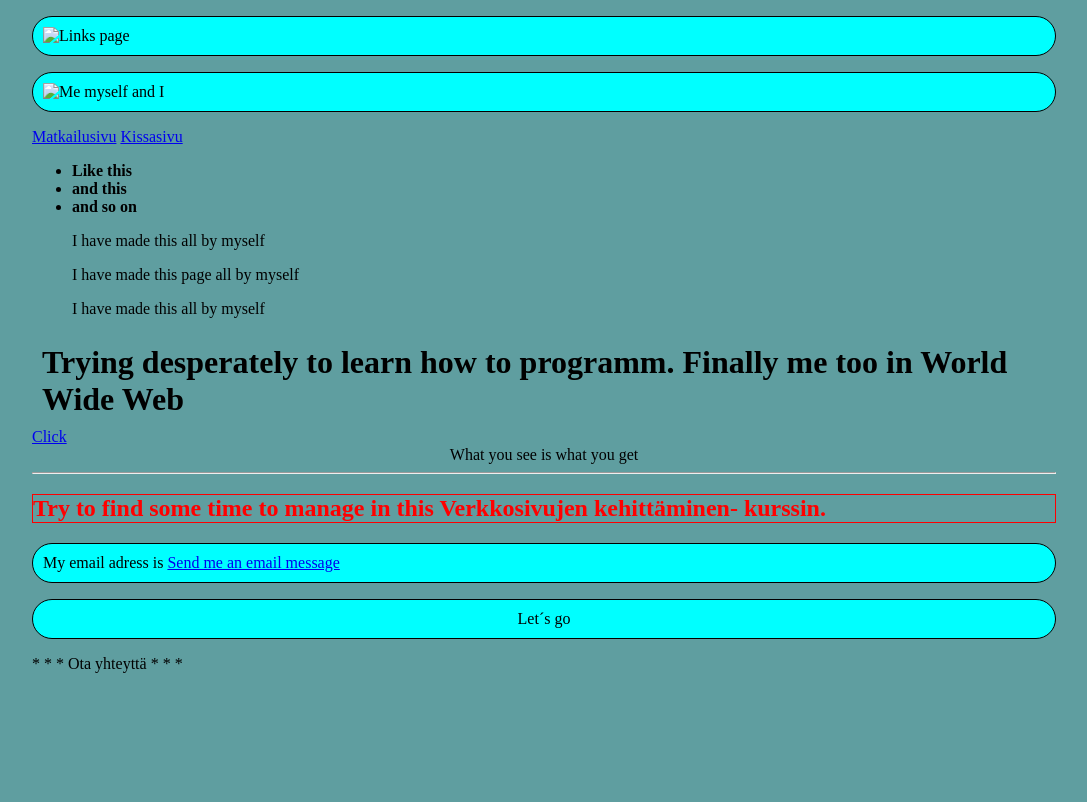
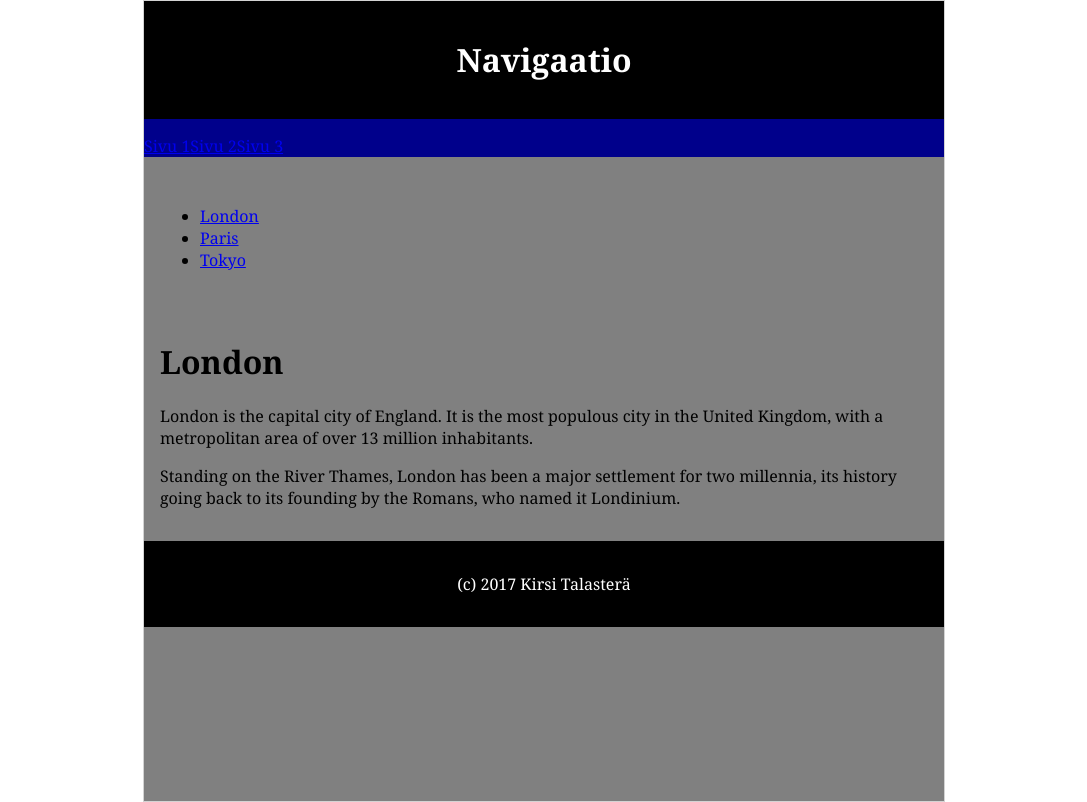
Before and after one commit to ktalaste/nettisivuni, a website: page 7B/index.html in a window 1280 px wide. Shown: the whole page, without its empty margins (96-1183 px from the left). Drawn offline with Linux system fonts and the light colour scheme.

Commit message:
Navigaatiosivu.

```diff
--- a/7B/app.css
+++ /dev/null
@@ -1,48 +0,0 @@
-body {
-    background-color: cadetblue;
-    width: 80%;
-    margin-left: auto;
-    margin-right: auto;
-}
-
-h1 {
-    border: 0px none;
-    padding: 10px;
-    margin: 0px;
-}
-
-h2 {
-    border: 1px solid;
-    color: red;
-}
-
-p {
-    border: 1px solid;
-    border-radius: 20px;
-    padding: 10px;
-    background-color: cyan;
-}
-
-figure {
-    float: left;
-    width: 400px;
-    padding: 30px;
-    margin: 0px;
-    border: 0px none;
-}
-
-.header {
-    background-color: white;
-}
-
-.main-content {
-    width: 800px;
-    padding: 0px;
-    margin: 0px;
-    border: 0px none;
-}
-
-.left-content {
-    width: 250px;
-    float: left;
-}
--- a/7B/index.html
+++ b/7B/index.html
@@ -1,39 +1,93 @@
 <!DOCTYPE html>
 <html lang="fi">
     <head>
-        <meta charset="UTF-8">
-        <title>Welcome to my first webpage</title>
-        <link rel="stylesheet" type="text/css" href="app.css">
+        <title>Navigaatio</title>
+        <meta charset="UTF-8"/>
+        <meta name="viewport" content="width=device-width, initial-scale=1.0, shrink-to-fit=no"/>
+        <style>
+            html,body {
+                max-width: 100%;
+                width: 100%;
+                min-width: 100%;
+                max-height: 100%;
+                height: 100%;
+                min-height: 100%;
+                background-color: white;
+                margin: 0px;
+                font-family: "Georgia", "Times", "serif";
+            }
+
+            .container {
+                width: 800px;
+                max-height: 100%;
+                height: 100%;
+                min-height: 100%;
+                background-color: grey;
+                margin: 0px auto;
+                border: 1px solid lightgray;
+            }
+
+            nav.top {
+                width: 100%;
+                height: 1cm;
+                background-color: darkblue;
+                color: whitesmoke;
+                margin: 0px;
+            }
+
+            nav.top a {
+                margin: 0px;
+                float: left;
+            }
+
+            nav.left,.content {
+                float: left;
+                margin: 0;
+                padding: 1em;
+            }
+
+            .main {
+                width: 100%;
+                margin: 0px;
+                clear: both;
+            }
+
+            header, footer {
+                padding: 1em;
+                color: white;
+                background-color: black;
+                clear: left;
+                text-align: center;
+            }
+        </style>
     </head>
     <body>
-        <div align="center"></div>
-        <p>
-            <img src="buttons/kotisivut.jpg" width="50"
-                 height="50" alt="Links page" />
-        </p>
-        <p>
-            <img src="Mina.jpg" width="100" alt="Me myself and I"></img>
-        </p>
-        <a href="second.html">Matkailusivu</a>
-        <a href="kissat.html">Kissasivu</a>
-        <ul>
-            <li><b>Like this</b></li>
-            <li><b>and this</b></li>
-            <li><b>and so on</b></li>
-        </ul>
-        <dl><dd>I have made this all by myself</dd></dl>
-        <dl><dd>I have made this page all by myself</dd></dl>
-        <dl><dl><dd>I have made this all by myself</dd></dl></dl>
-        <h1>Trying desperately to learn how to programm. Finally me too in World Wide Web</h1>
-        <a href="http://www.bbc.com">Click</a>
-        <div align="center">What you see is what you get</div>
-        <hr />
-        <h2>Try to find some time to manage in this Verkkosivujen kehittäminen- kurssin.</h2>
-        <p> My email adress is
-            <a href="mailto:a@b.c">Send me an email message</a>
-        </p>
-        <p align="center">
-            Let´s go</p>
-        <footer>* * * Ota yhteyttä * * *</footer>
+        <div class="container">
+            <header>
+                <h1>Navigaatio</h1>
+            </header>
+            <nav class="top">
+                <a href="#1"><p>Sivu 1</p></a>
+                <a href="#2"><p>Sivu 2</p></a>
+                <a href="#3"><p>Sivu 3</p></a>
+            </nav>
+            <div class="main">
+                <nav class="left">
+                    <ul>
+                        <li><a href="#">London</a></li>
+                        <li><a href="#">Paris</a></li>
+                        <li><a href="#">Tokyo</a></li>
+                    </ul>
+                </nav>
+                <div class="content">
+                    <h1>London</h1>
+                    <p>London is the capital city of England. It is the most populous city in the  United Kingdom, with a metropolitan area of over 13 million inhabitants.</p>
+                    <p>Standing on the River Thames, London has been a major settlement for two millennia, its history going back to its founding by the Romans, who named it Londinium.</p>
+                </div>
+            </div>
+            <footer>
+                <p>(c) 2017 Kirsi Talasterä</p>
+            </footer>
+        </div>
     </body>
 </html>
```
Also changed, not shown: 7B/app.js (deleted, +0 -11 lines), 7B/kissat.html (deleted, +0 -48 lines), 7B/second.html (deleted, +0 -50 lines).
